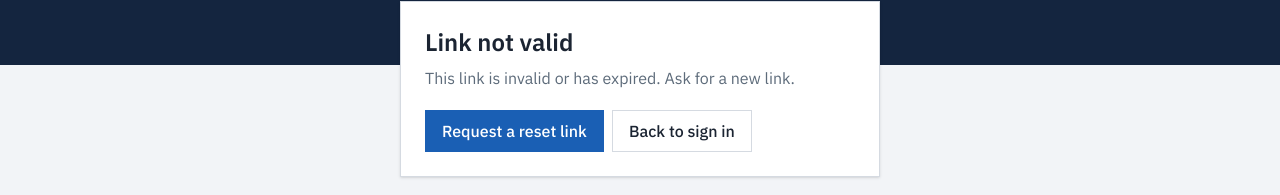
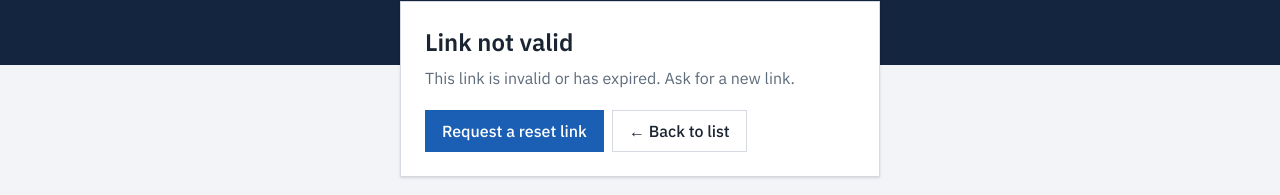
Before and after one commit to PrafullJ001/new-dealer-registration-approval, a React (Vite) app in the folder frontend/: page /set-password in a window 1280 px wide. Shown: the part 123-318 px from the top of the page. Built offline with nearby package versions, Linux system fonts and the light colour scheme; no server answers.

Commit message:
Fix page layout

```diff
--- a/frontend/src/pages/SetPassword.jsx
+++ b/frontend/src/pages/SetPassword.jsx
@@ -52,7 +52,7 @@ export default function SetPassword() {
         <h2 className="mb-2 text-2xl font-semibold">Link not valid</h2>
         <p className="mb-5 text-muted">{problem}. Ask for a new link.</p>
         <Link to="/forgot-password" className="btn btn-primary mr-2">Request a reset link</Link>
-        <Link to="/login" className="btn">Back to sign in</Link>
+        <Link to="/login" className="btn">&larr; Back to list</Link>
       </AuthShell>
     );
   }
```
